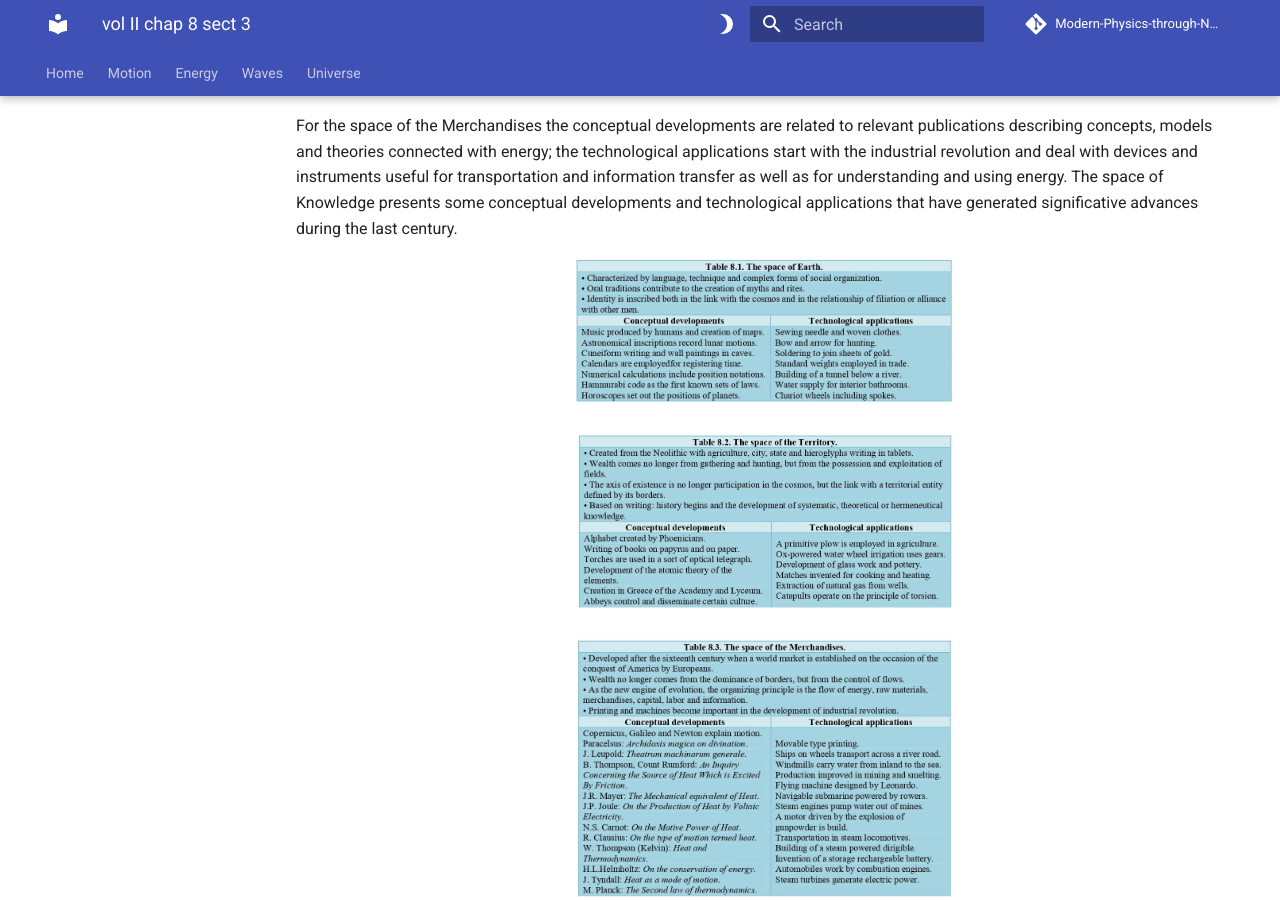
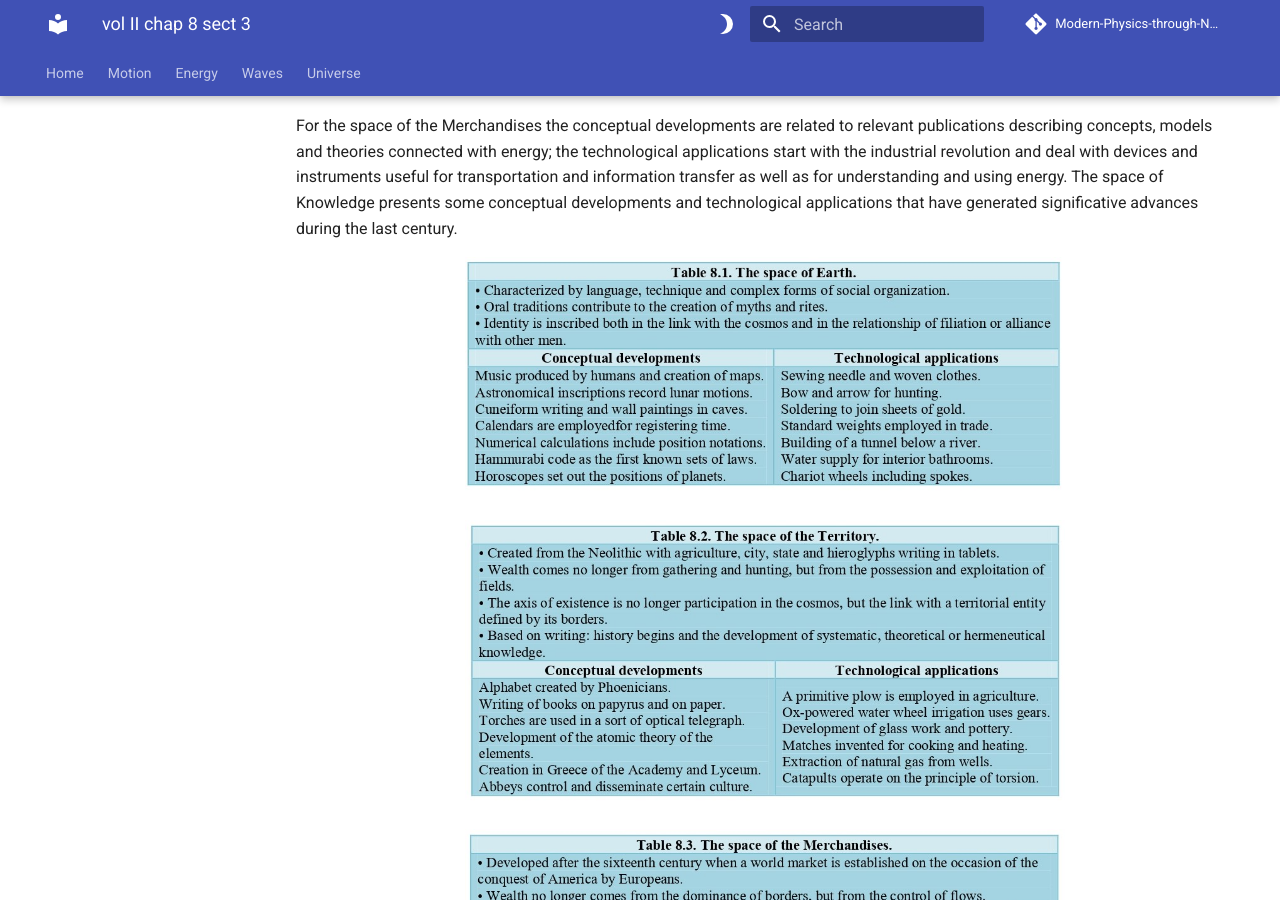
Before and after one commit to modphysnobel/modphysnobel.github.io, an MkDocs documentation site: the page built from docs/vol-II/vol-II-chap-8-sect-3.md, in a window 1280 px wide and 900 px high, scrolled down 2031 px. Built offline with MkDocs 1.6.1 and Material for MkDocs 9.7.7, drawn with Linux system fonts in a browser that asks for light colours; some web fonts are replaced; comment, search, counter and statistics services are not loaded.

Commit message:
Update vol-II-chap-8-sect-3.md

```diff
--- a/docs/vol-II/vol-II-chap-8-sect-3.md
+++ b/docs/vol-II/vol-II-chap-8-sect-3.md
@@ -45,22 +45,22 @@ Next, Tables 8.1 to 8.4 describe the main characteristics of each anthropologica
 For the space of the Merchandises the conceptual developments are related to relevant publications describing concepts, models and theories connected with energy; the technological applications start with the industrial revolution and deal with devices and instruments useful for transportation and information transfer as well as for understanding and using energy. The space of Knowledge presents some conceptual developments and technological applications that have generated significative advances during the last century.
 
 <p align="center" width="100%">
-    <img width="380" src="https://github.com/modphysnobel/modphysnobel.github.io/blob/main/docs/vol-II/figs/8.1.jpg?raw=true">
+    <img width="600" src="https://github.com/modphysnobel/modphysnobel.github.io/blob/main/docs/vol-II/figs/8.1.jpg?raw=true">
 </p>
 
 
 <p align="center" width="100%">
-    <img width="380" src="https://github.com/modphysnobel/modphysnobel.github.io/blob/main/docs/vol-II/figs/8.2.jpg?raw=true">
+    <img width="600" src="https://github.com/modphysnobel/modphysnobel.github.io/blob/main/docs/vol-II/figs/8.2.jpg?raw=true">
 </p>
 
 
 <p align="center" width="100%">
-    <img width="380" src="https://github.com/modphysnobel/modphysnobel.github.io/blob/main/docs/vol-II/figs/8.3.jpg?raw=true">
+    <img width="600" src="https://github.com/modphysnobel/modphysnobel.github.io/blob/main/docs/vol-II/figs/8.3.jpg?raw=true">
 </p>
 
 
 <p align="center" width="100%">
-    <img width="380" src="https://github.com/modphysnobel/modphysnobel.github.io/blob/main/docs/vol-II/figs/8.4.jpg?raw=true">
+    <img width="600" src="https://github.com/modphysnobel/modphysnobel.github.io/blob/main/docs/vol-II/figs/8.4.jpg?raw=true">
 </p>
 
 
```
